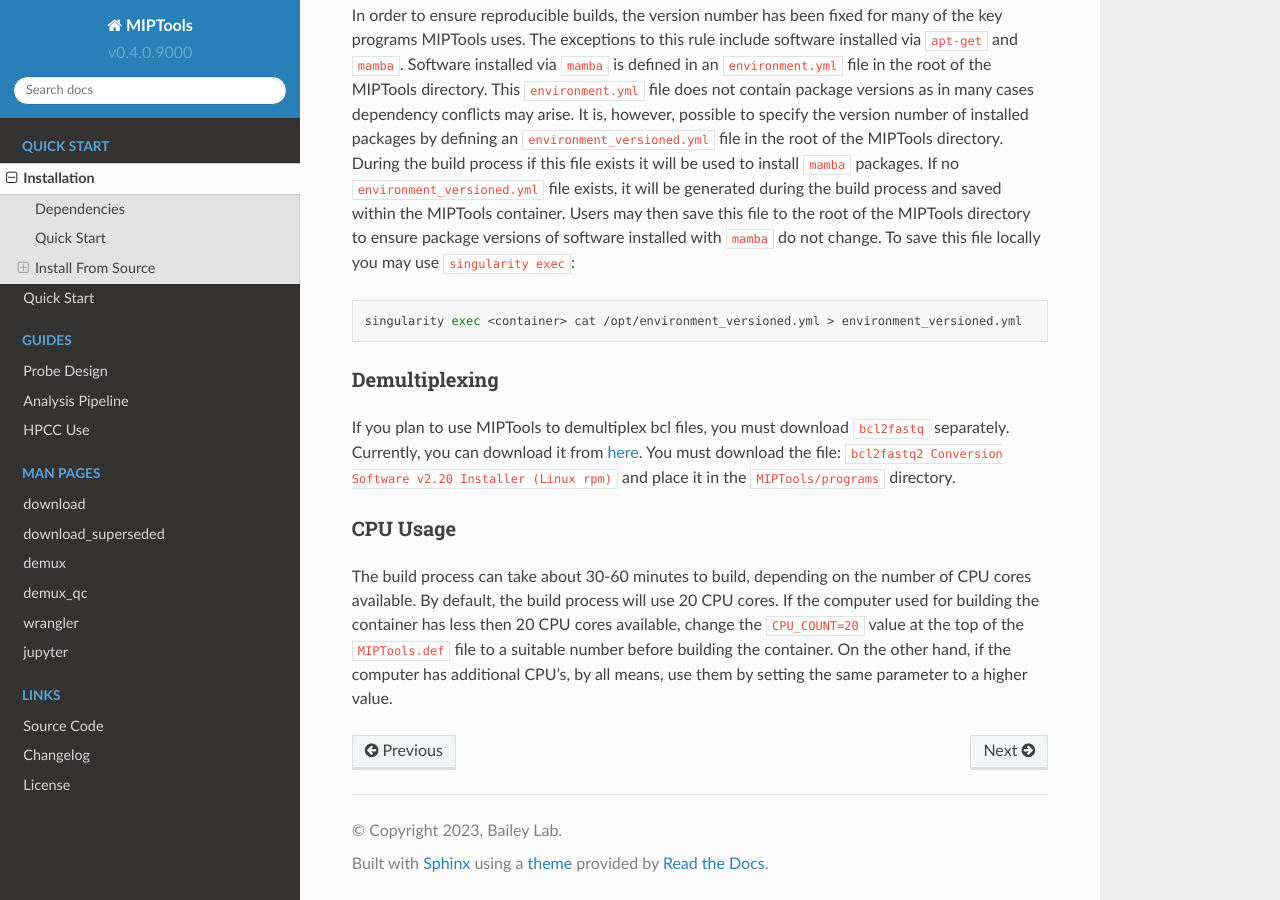
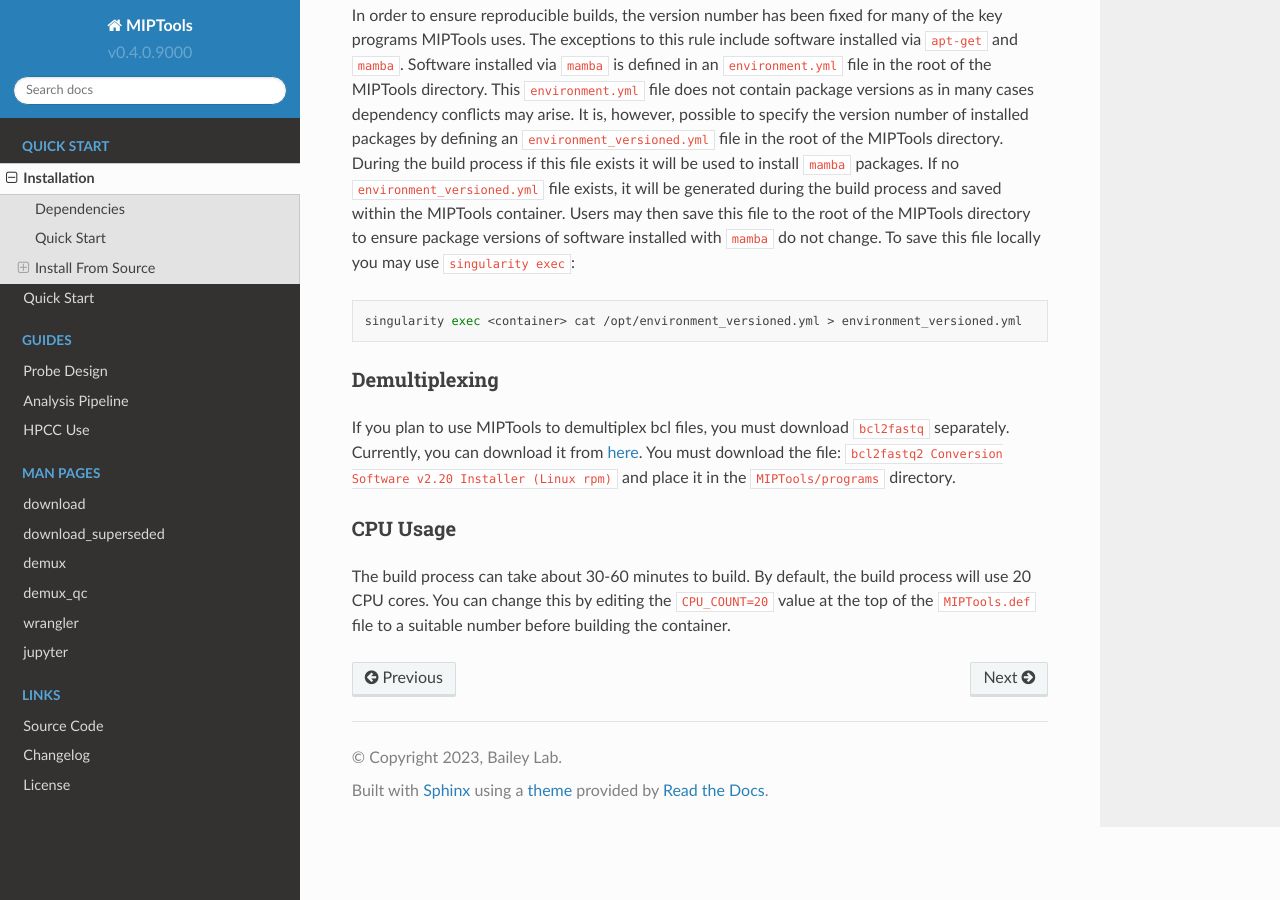
Before and after one commit to bailey-lab/MIPTools, a Sphinx documentation site: the page built from docs/installation.rst, in a window 1280 px wide and 900 px high, scrolled down 1863 px. Built offline with Sphinx 7.4.7 and the Read the Docs theme 2.0.0, drawn with Linux system fonts in a browser that asks for light colours.

Commit message:
Update installation.rst

```diff
--- a/docs/installation.rst
+++ b/docs/installation.rst
@@ -130,10 +130,7 @@ Installer (Linux rpm)` and place it in the :code:`MIPTools/programs` directory.
 CPU Usage
 ---------
 
-The build process can take about 30-60 minutes to build, depending on the
-number of CPU cores available. By default, the build process will use 20 CPU
-cores. If the computer used for building the container has less then 20 CPU
-cores available, change the :code:`CPU_COUNT=20` value at the top of the
+The build process can take about 30-60 minutes to build. By default, the
+build process will use 20 CPU cores. You can change this by editing the
+:code:`CPU_COUNT=20` value at the top of the
 :code:`MIPTools.def` file to a suitable number before building the container.
-On the other hand, if the computer has additional CPU's, by all means, use them
-by setting the same parameter to a higher value.
```
